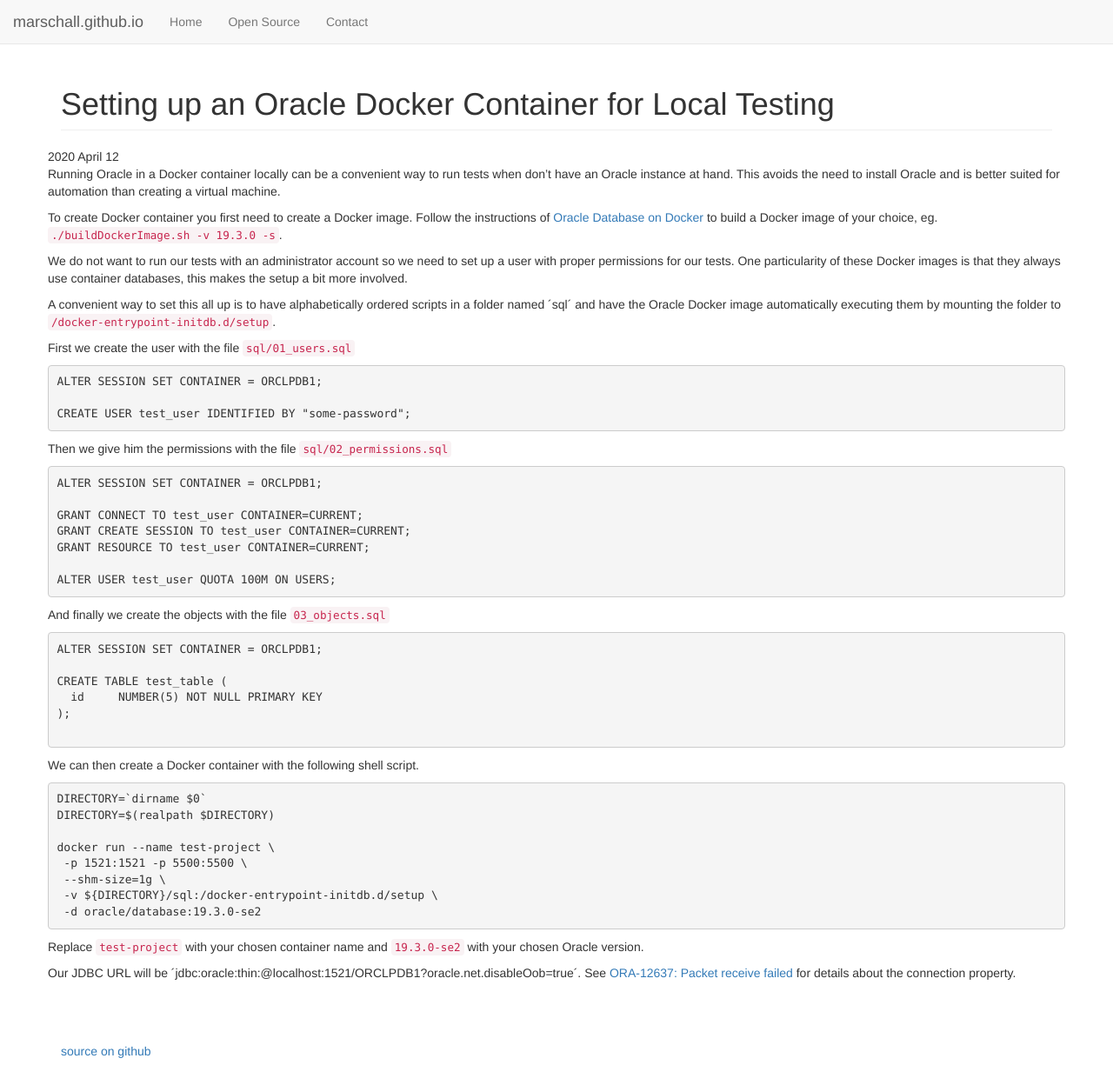
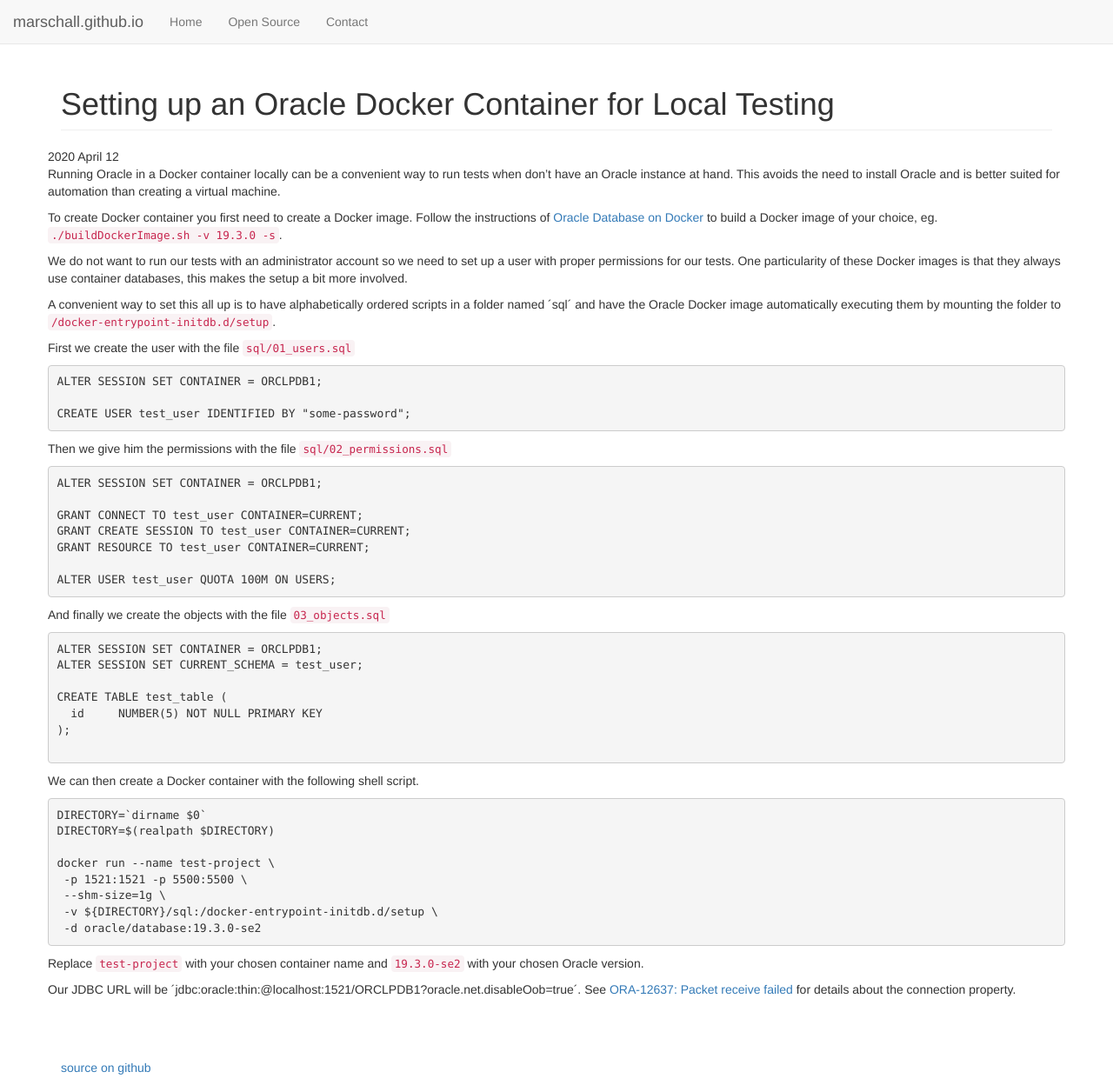
Before and after one commit to marschall/marschall.github.com, a Jekyll site: the page built from _posts/2020-04-12-oracle-docker-container.md, in a window 1280 px wide and 1248 px high. Shown: the whole window at 87% size. Built offline with Jekyll 4.4.1, drawn with Linux system fonts in a browser that asks for light colours.

Commit message:
switch schema

````diff
--- a/_posts/2020-04-12-oracle-docker-container.md
+++ b/_posts/2020-04-12-oracle-docker-container.md
@@ -35,6 +35,7 @@ And finally we create the objects with the file `03_objects.sql`
 
 ```sql
 ALTER SESSION SET CONTAINER = ORCLPDB1;
+ALTER SESSION SET CURRENT_SCHEMA = test_user;
 
 CREATE TABLE test_table (
   id     NUMBER(5) NOT NULL PRIMARY KEY
````
